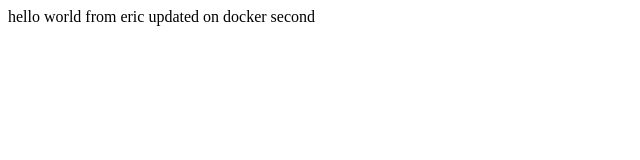
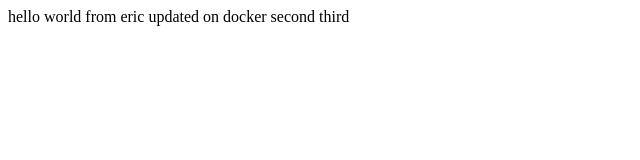
Before and after one commit to EricJohnsonIntel/website05, a plain HTML site: page index.html in a window 1280 px wide. Shown: the full height of the page, 0-640 px from the left. Drawn offline with Linux system fonts and the light colour scheme.

Commit message:
Update index.html

```diff
--- a/index.html
+++ b/index.html
@@ -1,5 +1,5 @@
 <html>
   <body>
-    hello world from eric updated on docker second
+    hello world from eric updated on docker second third
   </body>
 </html>
```
